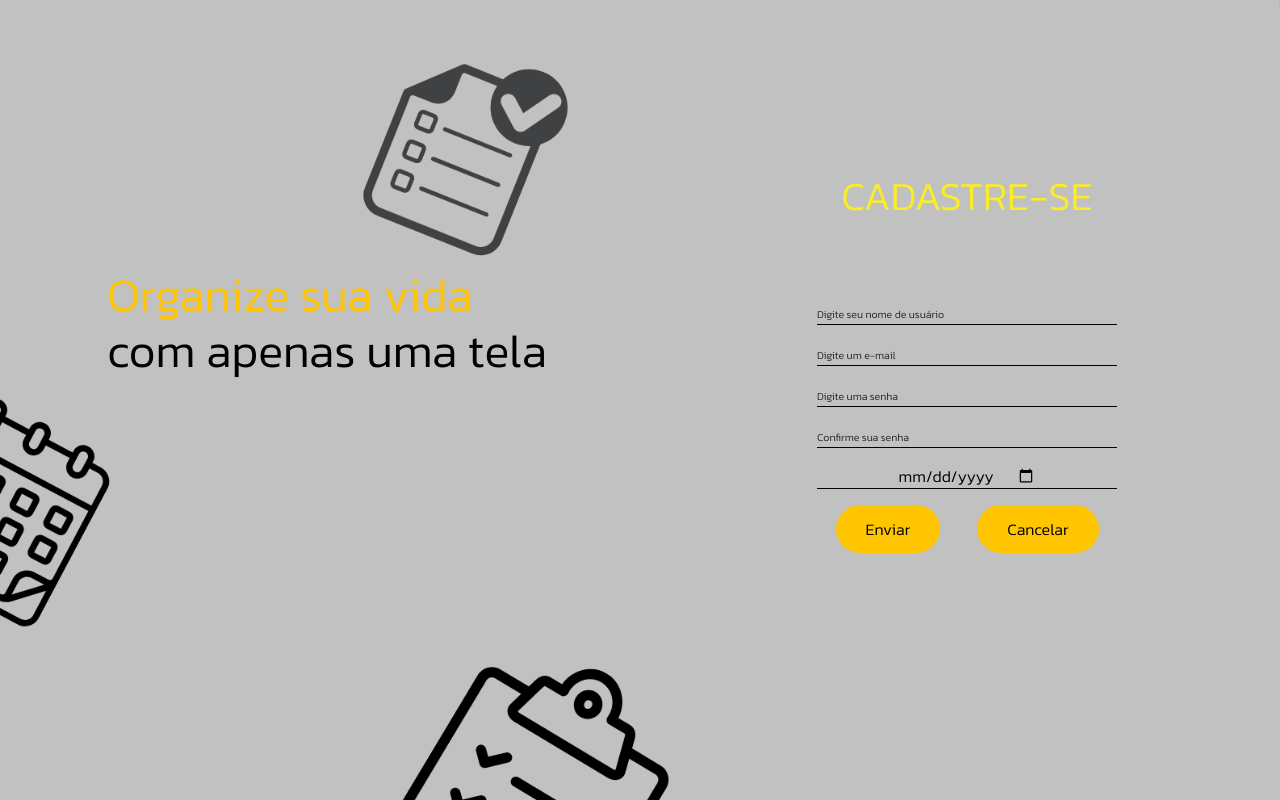
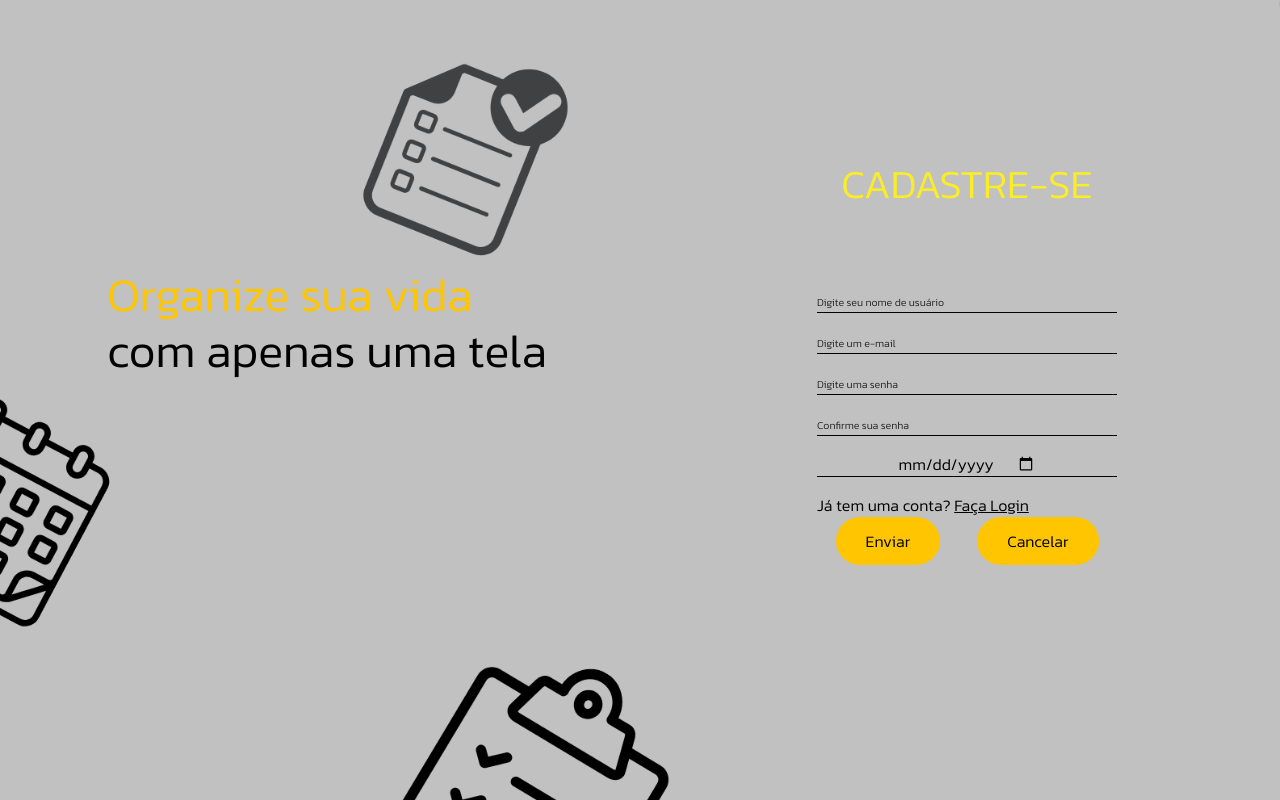
Before and after one commit to KaikyBizon/StarlistApp, a React (Vite) app in the folder frontend/: page /cadastro in a window 1280 px wide. Built offline with nearby package versions, Linux system fonts and the light colour scheme.

Commit message:
Criação dos links do cadastro e do login

```diff
--- a/frontend/src/StylesPages/App.css
+++ b/frontend/src/StylesPages/App.css
@@ -306,6 +306,14 @@ nav.bg-body-tertiary.navbar.navbar-expand-lg.navbar-light {
   padding: 0 10px;
 }
 
+.nav-fixed a:hover {
+  color: #c1c1c1;
+}
+
+.navbar-nav .nav-link.active, .navbar-nav .nav-link.show {
+  color:  #c1c1c1;
+}
+
 /*--------------------------------------------Estilizando a Section---------------------------------*/
 .planos {
   display: flex;
--- a/frontend/src/StylesPages/Cadastro.css
+++ b/frontend/src/StylesPages/Cadastro.css
@@ -102,3 +102,12 @@
     padding: 0;
     width: 300px;
 }
+
+.VaParaLogin{
+    color: black;
+    text-decoration: underline;
+}
+
+.JaTemConta{
+    color: black;
+}
--- a/frontend/src/StylesPages/Login.css
+++ b/frontend/src/StylesPages/Login.css
@@ -108,3 +108,7 @@
     text-align: center;
     color: #b51919;
 }
+
+.crieUma{
+    text-decoration: underline;
+  }
--- a/frontend/src/StylesPages/TelaCnpj.css
+++ b/frontend/src/StylesPages/TelaCnpj.css
@@ -15,7 +15,7 @@ input#formBasicPassword {
 }
 
 /*-----------------------------------------------Cor da letra do botão continuar-------------------------------------------------------------*/
-button.btn.btn-primary {
+.botao_cnpj {
     color: #2e2d2d;
 }
 
--- a/frontend/src/StylesPages/novatarefa.css
+++ b/frontend/src/StylesPages/novatarefa.css
@@ -27,6 +27,7 @@
 /*Modal do nome da lista*/
 .salvarlistanome {
     border: none;
+    color: black;
     background-color: #faed27;
 
 }
--- a/frontend/src/pages/Cadastro.jsx
+++ b/frontend/src/pages/Cadastro.jsx
@@ -1,5 +1,6 @@
 import React, { useState } from 'react';
 import { useNavigate } from "react-router-dom";
+import { Link } from 'react-router-dom';
 import '../StylesPages/Cadastro.css';
 
 /**
@@ -168,6 +169,9 @@ function Cadastro() {
                             ))}
                         </ul>
 
+                        {/*Link para ir para o Login */}
+                        <a href="#" className='JaTemConta'>Já tem uma conta? <Link to="/login" className='VaParaLogin'>Faça Login</Link></a>
+
                         <div className="botoes">
                             <div className="botao_confirmar">
 
--- a/frontend/src/pages/Login.jsx
+++ b/frontend/src/pages/Login.jsx
@@ -76,9 +76,9 @@ function LoginForm() {
           </div>
           <a href="#">Esqueceu sua senha?</a>
 
-          <Link to="/cadastro">
-            <a href="#">Ainda não tem conta? Crie uma</a>
-          </Link>
+          {/*Link para ir para o Cadastro */}
+          <a href="#">Ainda não tem conta? <Link to="/cadastro" className='crieUma'>Crie uma</Link></a>
+
 
           <div className="botoes">
             <div className="btn-login">
```
